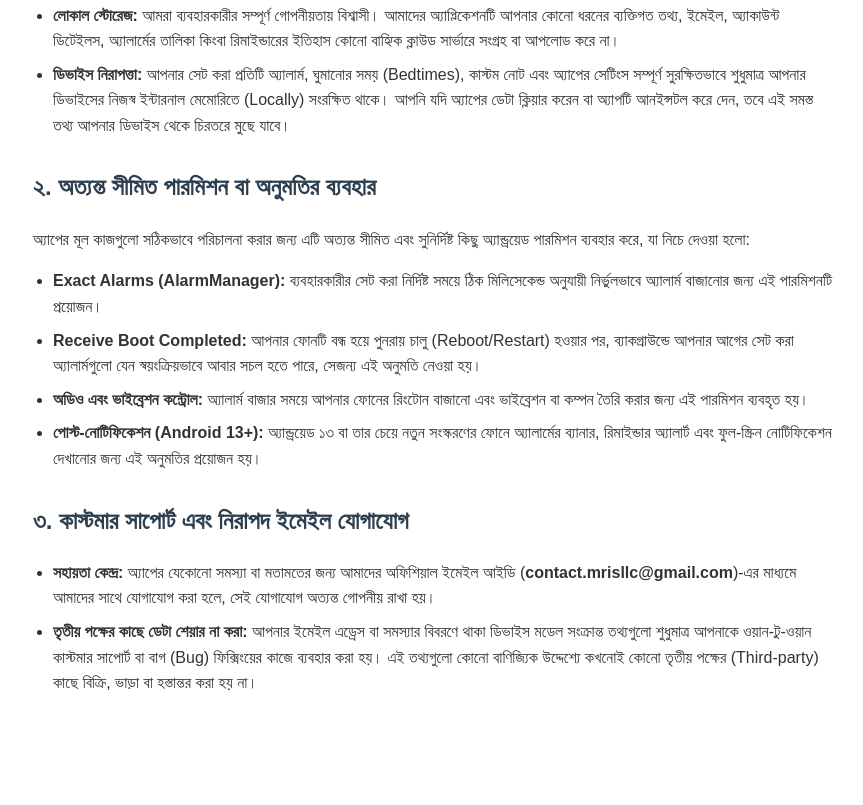
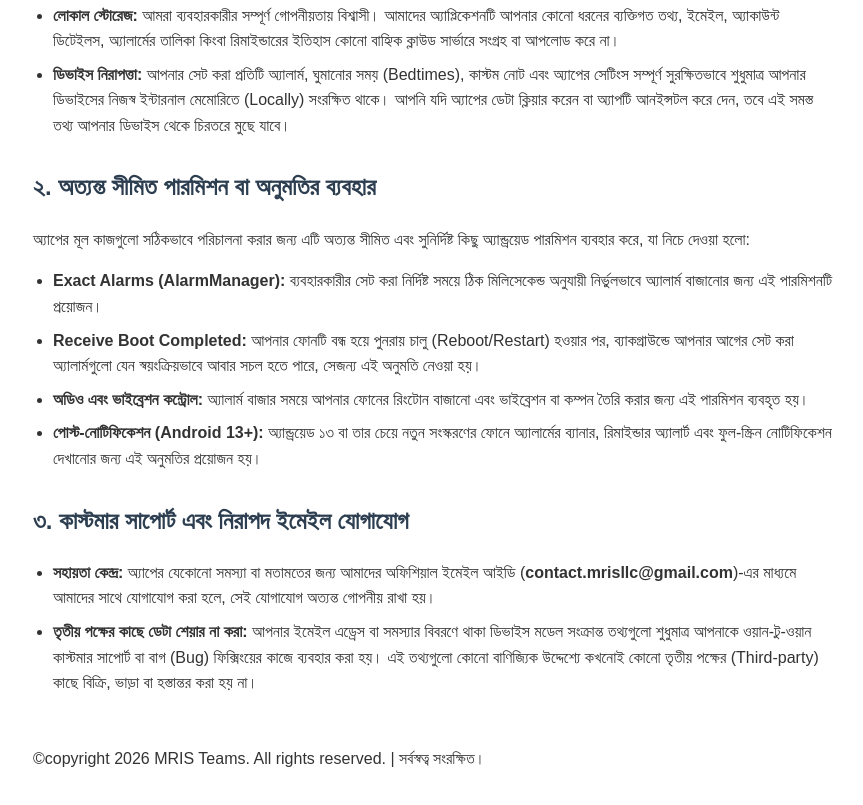
Before and after one commit to mrisllc/MRIS-reminder-privacy-policy-, a plain HTML site: page index.html in a window 1280 px wide. Shown: the part 1458-2263 px from the top of the page, without its empty margins (207-1070 px from the left). Before the commit the page ends 2224 px from the top, so only its background shows below. Drawn offline with Linux system fonts and the light colour scheme.

Commit message:
Add copyright footer to index.html

```diff
--- a/index.html
+++ b/index.html
@@ -75,6 +75,9 @@
             <li><strong>তৃতীয় পক্ষের কাছে ডেটা শেয়ার না করা:</strong> আপনার ইমেইল এড্রেস বা সমস্যার বিবরণে থাকা ডিভাইস মডেল সংক্রান্ত তথ্যগুলো শুধুমাত্র আপনাকে ওয়ান-টু-ওয়ান কাস্টমার সাপোর্ট বা বাগ (Bug) ফিক্সিংয়ের কাজে ব্যবহার করা হয়। এই তথ্যগুলো কোনো বাণিজ্যিক উদ্দেশ্যে কখনোই কোনো তৃতীয় পক্ষের (Third-party) কাছে বিক্রি, ভাড়া বা হস্তান্তর করা হয় না।</li>
         </ul>
     </div>
-
+  <!-- COPYRIGHT FOOTER -->
+    <footer>
+        <p>©copyright 2026 MRIS Teams. All rights reserved. | সর্বস্বত্ব সংরক্ষিত।</p>
+    </footer>
 </body>
 </html>
```
